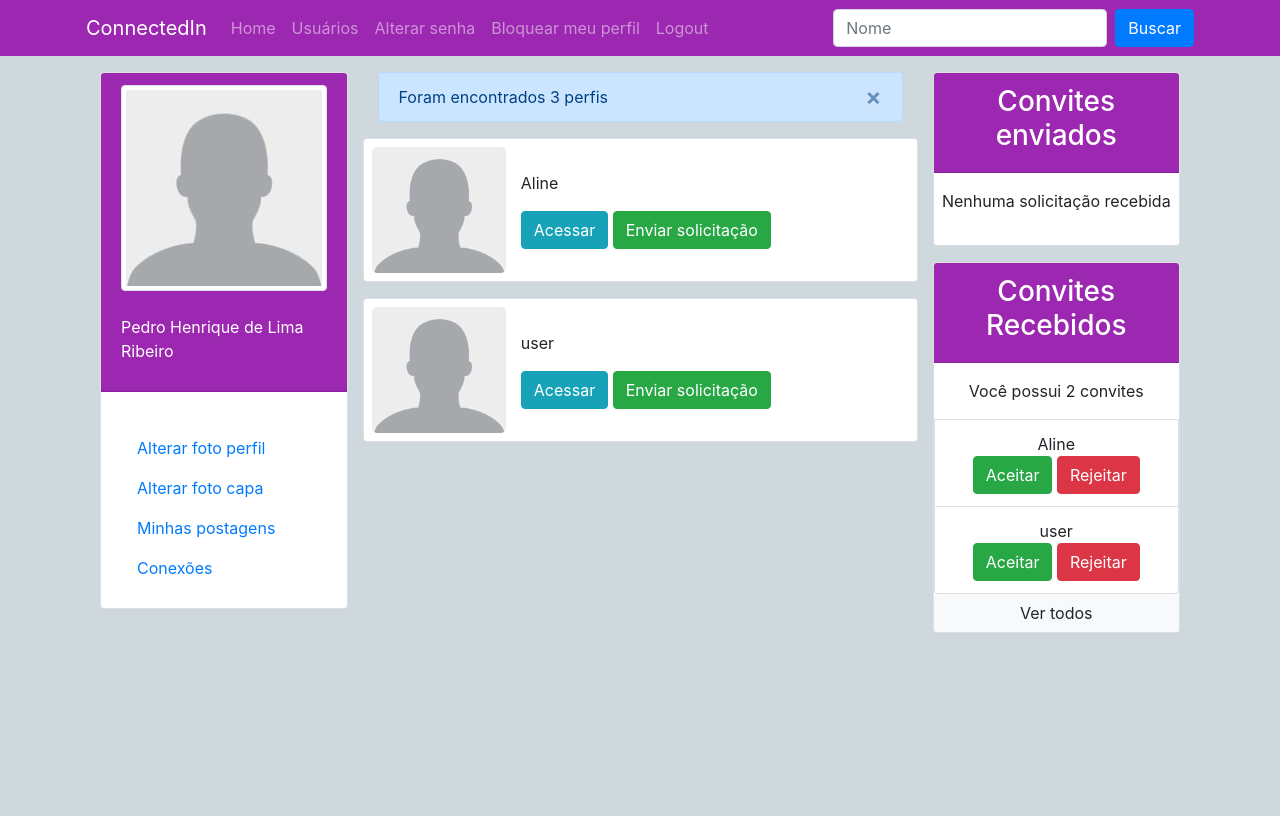
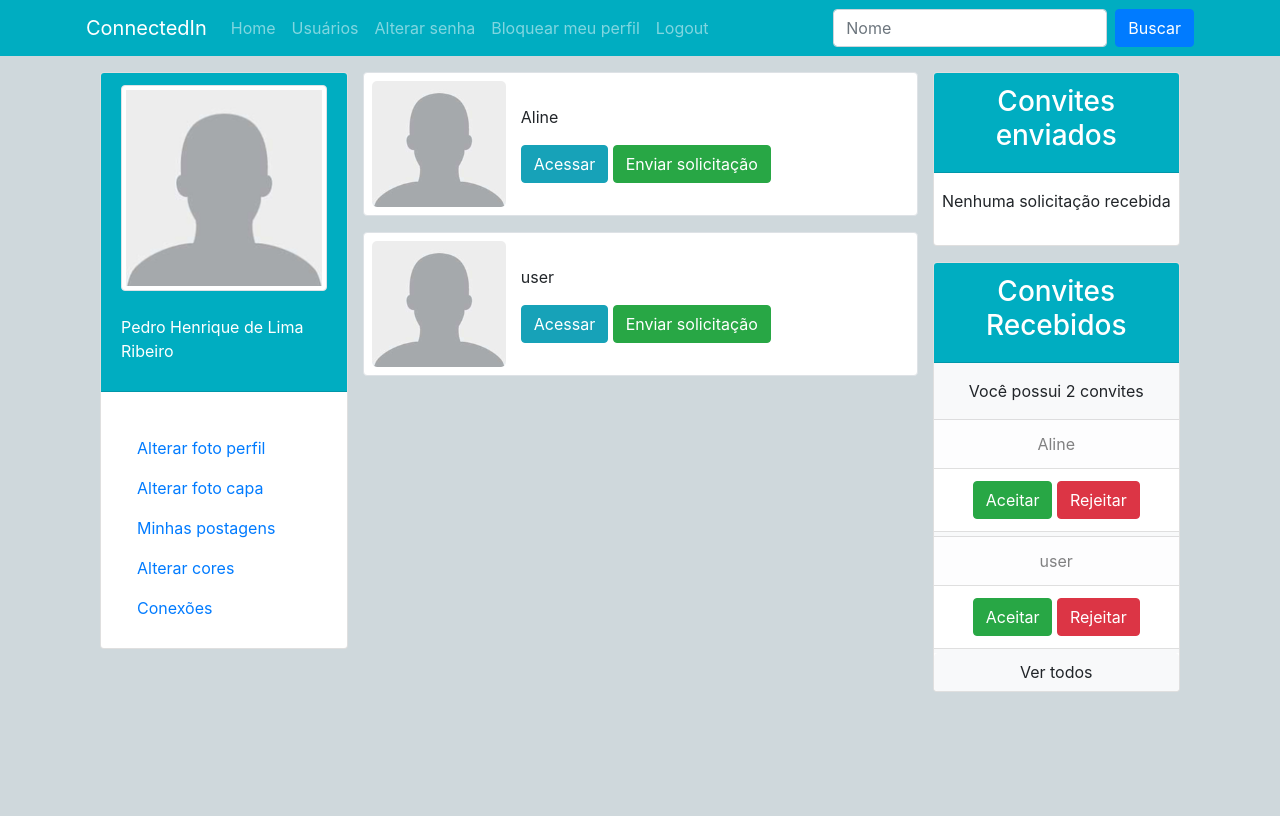
Before and after one commit to PedroHenriqueDevBR/social-network, a Django app: page /encontrar/ in a window 1280 px wide. Run offline with Django 3.2, Linux system fonts and the light colour scheme; a user stored in the database is signed in; data comes from the database, SQL or seed files in the repository; both versions use the stored data as it was after the commit; data that the repository does not hold is empty; some libraries are stand-ins or nearby versions.

Commit message:
Correçao de erros

```diff
--- a/connectedin/urls.py
+++ b/connectedin/urls.py
@@ -25,6 +25,7 @@ urlpatterns = [
     path('conexoes/', views.conexoes, name='conexoes'),
     path('alterarperfil/', views.alterar_perfil, name='alterar_perfil'),
     path('alterarcapa/', views.alterar_capa, name='alterar_capa'),
+    path('alterarcor/', views.alterar_cor, name='alterar_cor'),
     #Perfil Postagem,
     path('postagem/', views.postagem, name='postagem'),
     path('deletepostagem/<int:id_postagem>', views.delete_postagem, name='delete_postagem'),
--- a/funcionalidades.txt
+++ b/funcionalidades.txt
@@ -1,3 +1,4 @@
 1 - Gerencia de conexões
 2 - Alterar imagem de capa
 3 - Listar os amigos primeiro na busca de usuários
+4 - alterar tema de perfil
--- a/perfis/models.py
+++ b/perfis/models.py
@@ -9,6 +9,7 @@ class Perfil(models.Model):
     nome_empresa = models.CharField(max_length=255, null=False)
     imagem_perfil = models.ImageField(null=True, blank=True, upload_to='uploads/fotoperfil/')
     imagem_capa = models.ImageField(null=True, blank=True, upload_to='uploads/fotocapa/')
+    cor = models.CharField(max_length=10, default='#455A64')
     contatos = models.ManyToManyField('self')
 
     usuario = models.OneToOneField(User, related_name='perfil', on_delete=models.CASCADE)
--- a/perfis/templates/base.html
+++ b/perfis/templates/base.html
@@ -17,7 +17,7 @@
                 background-size: cover;
                 background-position: center;
                 background-attachment: fixed;">
-    <div class="navbar-dark" style="background: #9C27B0;">
+    <div class="navbar-dark" style="background: {{ perfil_logado.cor }};">
         <nav class="navbar container navbar-expand-lg">
             <a class="navbar-brand" href="/">ConnectedIn</a>
             <button class="navbar-toggler" type="button" data-toggle="collapse" data-target="#navbarSupportedContent"
@@ -58,8 +58,8 @@
         <div class="row container">
             <section class="col col-sm-12 col-md-3 py-3 opcoes-do-usuario">
                 <div class="card">
-                    <div class="card-header center-center" style="background: #9C27B0;" data-toggle="tooltip"
-                        data-placement="bottom" title="Alterar foto do perfil">
+                    <div class="card-header center-center" style="background: {{ perfil_logado.cor }};"
+                        data-toggle="tooltip" data-placement="bottom" title="Alterar foto do perfil">
 
                         <img src="{% if perfil_logado.imagem_perfil %} /media/{{ perfil_logado.imagem_perfil }}
                         {% else %} {% static 'media/img/user.png' %} {% endif %}" alt="Usuário" width="100%"
@@ -73,8 +73,13 @@
                             <li class="nav-item"> <a class="nav-link" href="" data-toggle="modal"
                                     data-target="#alterarFotoCapa">Alterar foto capa</a> </li>
                             </li>
-                            <li class="nav-item"> <a class="nav-link" href="{% url 'minhas_postagens' %}">Minhas
-                                    postagens</a> </li>
+                            <li class="nav-item">
+                                <a class="nav-link" href="{% url 'minhas_postagens' %}">Minhas postagens</a>
+                            </li>
+                            <li class="nav-item"> <a class="nav-link" href="" data-toggle="modal"
+                                    data-target="#alterarCorPerfil">Alterar cores</a> </li>
+                            </li>
+
                             <li class="nav-item"> <a class="nav-link" href="{% url 'conexoes' %}">Conexões</a> </li>
                         </ul>
                     </div>
@@ -102,7 +107,7 @@
 
             <aside class="col col-sm-12 col-md-3 py-3">
                 <div class="bg-white card">
-                    <div class="card-header text-white" style="background: #9C27B0;">
+                    <div class="card-header text-white" style="background: {{ perfil_logado.cor }};">
                         <h3 class="text-center">Convites enviados</h3>
                     </div>
                     <div class="card-body px-0 py-0">
@@ -127,12 +132,12 @@
                 </div>
 
                 <div class="mt-3 card bg-white">
-                    <div class="card-header text-white" style="background: #9C27B0;">
+                    <div class="card-header text-white" style="background: {{ perfil_logado.cor }};">
                         <h3 class="text-center">Convites Recebidos</h3>
                     </div>
                     <div class="card-body px-0 py-0">
                         {% if perfil_logado.convites_recebidos.all %}
-                        <ul class="list-group">
+                        <ul class="list-group list-group-flush bg-light">
                             <p class="text-center px-1 pt-3">
                                 Você possui
                                 {{ perfil_logado.convites_recebidos.count }}
@@ -140,11 +145,15 @@
                             </p>
 
                             {% for convite in perfil_logado.convites_recebidos.all %}
-                            <li class="list-group-item full-w text-center">{{ convite.solicitante.nome }} <br>
+                            <a class="list-group-item list-group-item-action list-group-item-light full-w text-center" href="{% url 'exibir' convite.solicitante.id %}">
+                                {{ convite.solicitante.nome }}
+                            </a>
+                            <li class="list-group-item full-w text-center mb-1">
                                 <a href="/perfil/{{ convite.id }}/aceitar"
                                     class="float-center btn btn-success">Aceitar</a> <a
                                     href="/perfil/{{ convite.id }}/rejeitar"
-                                    class="float-center btn btn-danger">Rejeitar</a> </li>
+                                    class="float-center btn btn-danger">Rejeitar</a>
+                            </li>
                             {% endfor %}
                         </ul>
                         <a href="#" class="btn btn-light full-w">Ver todos</a>
@@ -206,6 +215,31 @@
         </div>
     </div>
 
+    <!-- Modal Alterar tema -->
+    <div class="modal fade" id="alterarCorPerfil" tabindex="-1" role="dialog" aria-hidden="true">
+        <div class="modal-dialog modal-dialog-centered" role="document">
+            <div class="modal-content">
+                <div class="modal-header bg-secondary text-white">
+                    <h5 class="modal-title">Alterar cor do perfil</h5>
+                    <button type="button" class="close" data-dismiss="modal" aria-label="Close">
+                        <span class="text-white" aria-hidden="true">&times;</span>
+                    </button>
+                </div>
+                <div class="modal-body">
+                    <form action="{% url 'alterar_cor' %}" method="POST">
+                        {% csrf_token %}
+                        <div class="form-group">
+                            <label for="cor">Escolha uma cor</label>
+                            <input name="cor" id="cor" type="color" class="form-control-file">
+                        </div>
+                        <button type="submit" class="btn btn-info full-w">Alterar</button>
+                    </form>
+                </div>
+            </div>
+        </div>
+    </div>
+
+
     <script src="https://code.jquery.com/jquery-3.3.1.slim.min.js"
         integrity="sha384-q8i/X+965DzO0rT7abK41JStQIAqVgRVzpbzo5smXKp4YfRvH+8abtTE1Pi6jizo"
         crossorigin="anonymous"></script>
--- a/perfis/views.py
+++ b/perfis/views.py
@@ -118,16 +118,12 @@ def buscar_usuario(request):
     if request.method == 'POST':
         query = request.POST.get('busca')
         encontrados = list(Perfil.objects.filter(nome__contains=query))
-        encontrados.remove(request.user.perfil)
+        if request.user.perfil in encontrados:
+            encontrados.remove(request.user.perfil)
 
     dados = {}
     dados['encontrados'] = encontrados
     dados['perfil_logado'] = request.user.perfil
-
-    word = 'perfil'
-    if len(dados['encontrados']) > 1:
-        word = 'perfis'
-    messages.add_message(request, messages.INFO, 'Foram encontrados {} {}'.format(len(dados['encontrados']), word))
 
     return render(request, 'buscarusuario.html', dados)
 
@@ -178,6 +174,17 @@ def alterar_capa(request):
         return redirect('index')
 
 @login_required(login_url='login')
+def alterar_cor(request):
+    if request.method == 'POST':
+        cor = request.POST.get('cor')
+        print(cor)
+        perfil_logado = request.user.perfil
+        perfil_logado.cor = cor
+        perfil_logado.save()
+
+    return redirect('index')
+
+@login_required(login_url='login')
 def minhas_postagens(request):
     dados = {}
     dados['perfis'] = Perfil.objects.all()
```
Also changed, not shown: perfis/templates/perfil.html (+12 -48 lines), db.sqlite3, perfis/migrations/0009_perfil_cor.py (added), 2 other files.
